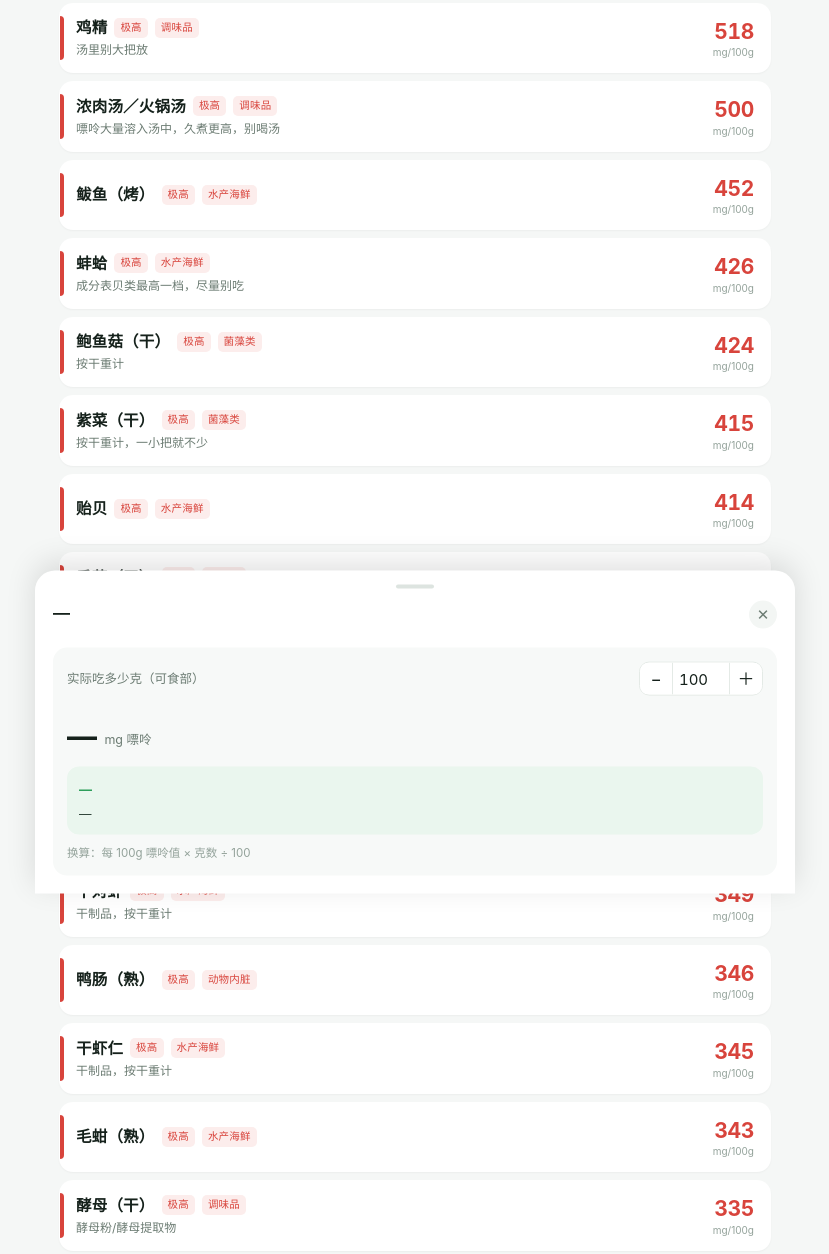
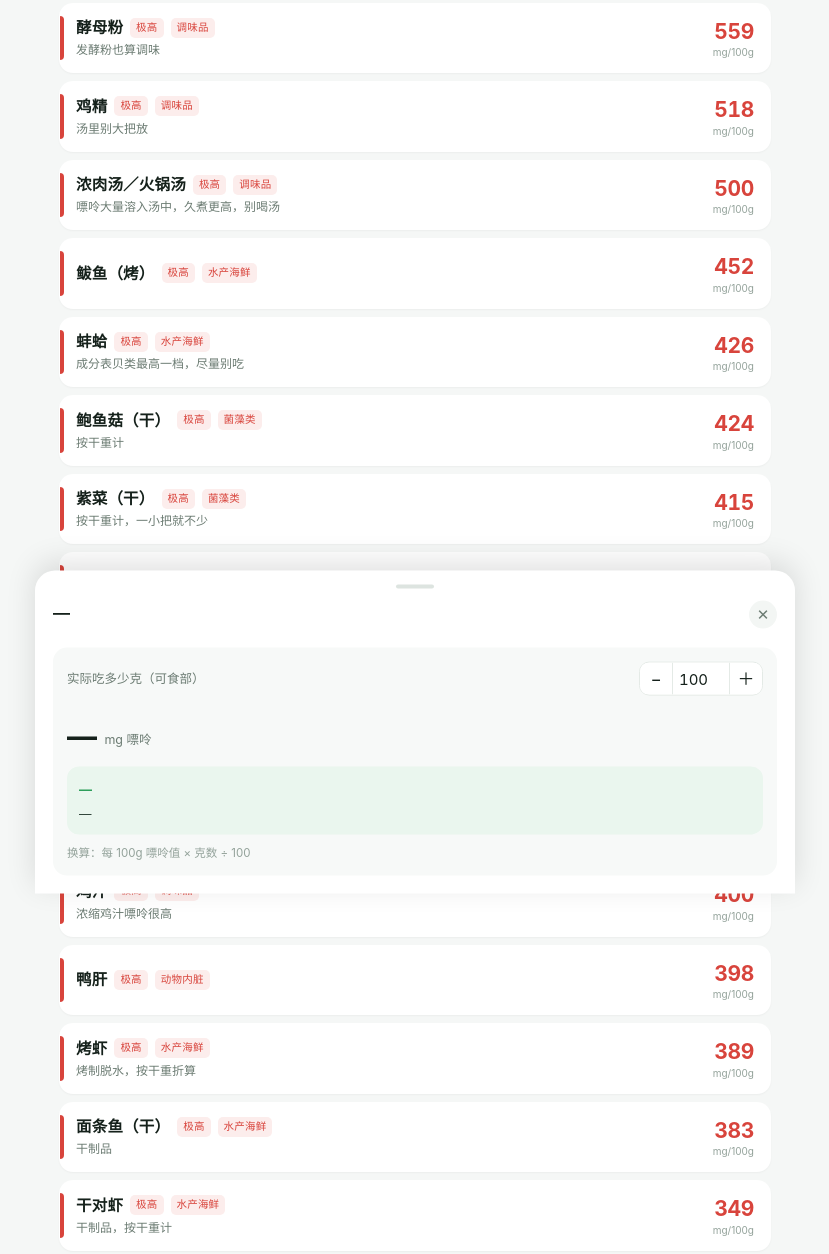
Before and after one commit to A1UN0727/purine-chart, a plain HTML site: page index.html in a window 1280 px wide. Shown: the part 236-1490 px from the top of the page, without its empty margins (225-1054 px from the left). Drawn offline with Linux system fonts and the light colour scheme.

Commit message:
Add files via upload

```diff
--- a/index.html
+++ b/index.html
@@ -241,12 +241,12 @@
       <li><i class="dot" style="background:var(--mid)"></i><span><b>中</b>　30–75　部分蔬菜、菌菇、豆制品、粗粮，缓解期少量</span></li>
       <li><i class="dot" style="background:var(--low)"></i><span><b>低</b>　&lt;30　奶蛋、多数蔬果、精白主食，日常可放心</span></li>
     </ul>
-    <div class="src">数值参考国家卫生健康委《成人高尿酸血症与痛风食养指南（2024年版）》附录1，原始数据出自《中国食物成分表》2019 第6版/第二册（总嘌呤值）；贝类（蛤蜊/文蛤/蚌蛤/蛏子/赤贝/扇贝/海螺等）与禽畜部位（鸡胸、鸡腿、鸡架）取自同书「水产虾贝类」「禽畜肉及制品」表，并经人民日报、光明网等转载核对。螺类（田螺/螺蛳）成分表只给区间「≥150」，本表按档位下限 150 记录。少数常见食物表内没有收录，标了「文献参考值」，只作量级参考。同类食物因品种、部位、产地、干鲜状态不同会有差异，本表为参考值，不构成医疗建议。</div>
+    <div class="src">数值参考国家卫生健康委《成人高尿酸血症与痛风食养指南（2024年版）》附录1，原始数据出自《中国食物成分表》2019 第6版/第二册（总嘌呤值）；本轮新增条目（牛蛙腿肉 92、河蟹、对虾、鲮鱼、猪脑、鹅肝、猪耳朵、西蓝花、菜花、豆角、干茶树菇、黑木耳、香菇粉、虾皮、酵母粉、鸡汁等）取自同一套成分表并经北京市疾控中心整理稿核对。贝类（蛤蜊/文蛤/蚌蛤/蛏子/赤贝/扇贝/海螺等）与禽畜部位（鸡胸、鸡腿、鸡架）取自同书「水产虾贝类」「禽畜肉及制品」表。螺类（田螺/螺蛳）成分表只给区间「≥150」，按档位下限 150 记录。酒类数值按每 100ml 计（啤酒 6、黄酒 11.6、清酒 1.2、红酒 0.4、白酒近 0），风险主要在酒精而非嘌呤。少数食物表内没有收录，标了「文献参考值」，只作量级参考。同类食物因品种、部位、产地、干鲜状态不同会有差异，本表为参考值，不构成医疗建议。</div>
   </div>
 
   <div class="tip">手机上用：浏览器打开后点「分享 / 菜单 → 添加到主屏幕」，桌面会多一个图标，以后点图标直接进，不用再翻链接。点任意一行可以按克数算这顿吃进多少毫克。</div>
 
-  <div class="tip" style="background:#FFF7E8;color:#7A5F22">啤酒、白酒的嘌呤数值不算高，但酒精会抑制尿酸排泄、促进生成，属于痛风明确的诱发因素，建议避免；含糖饮料与果汁的果糖同样会升高尿酸，看嘌呤值之外也要看这两项。</div>
+  <div class="tip" style="background:#FFF7E8;color:#7A5F22">酒类已单独列为一类（数值按每 100ml 计）：啤酒 6、黄酒 12、白酒与清酒约 1、红酒 0.4 mg — 嘌呤看着都不高，但酒精会抑制尿酸排泄、促进生成，啤酒与黄酒是痛风最明确的诱因，急性期一律不喝。含糖饮料与果汁的果糖同样会升尿酸，看嘌呤值之外也要看这两项。</div>
 </div>
 
 <div class="mask" id="mask"></div>
@@ -537,7 +537,7 @@ const DATA = [
   ["大海螺","水产海鲜",95,"海螺类偏低；吸汤汁另算"],
   ["小海螺","水产海鲜",97,"同上，嗦螺别喝汤"],
   ["田螺（丝螺）","水产海鲜",150,"成分表只给区间 ≥150，按档位下限记；汤别喝","丝螺 螺蛳 螺蛳肉"],
-  ["花蛤（蛤蜊）","水产海鲜",316,"花甲、蛤蜊；蒸炒都别配啤酒","花甲 蛤蜊 蛤蛎 花甲粉"],
+  ["花蛤（蛤蜊）","水产海鲜",316,"花甲、蛤蜊；蒸炒都行，汤别喝","花甲 蛤蜊 蛤蛎 花甲粉"],
   ["文蛤","水产海鲜",316,"与蛤蜊同档，按蛤蜊值","蛤"],
   ["蚌蛤","水产海鲜",426,"成分表贝类最高一档，尽量别吃","河蚌 蚌肉"],
   ["赤贝","水产海鲜",162,"刺身常见，一份就超标"],
@@ -733,7 +733,53 @@ const DATA = [
   ["凉茶","饮料",1],
   ["椰汁","饮料",1],
   ["速溶椰子粉","饮料",2],
-  ["山楂汁","饮料",2]
+  ["山楂汁","饮料",2],
+
+  // 补充：蔬菜/菌藻
+  ["西蓝花","蔬菜类",58,"蔬菜里偏高，急性期少吃"],
+  ["菜花","蔬菜类",41],
+  ["豆角","蔬菜类",40],
+  ["干茶树菇","菌藻类",293,"按干重计"],
+  ["黑木耳（干）","菌藻类",166,"按干重计","木耳"],
+  ["黑木耳（发后）","菌藻类",38,"泡发后"],
+  ["香菇粉","调味品",400,"浓缩菌菇鲜味剂"],
+
+  // 补充：豆制品
+  ["生豆浆（20%）","豆及豆制品",63,"稀一点更低"],
+
+  // 补充：畜禽
+  ["猪耳朵（熟）","畜禽肉类",124,"猪耳"],
+
+  // 补充：内脏
+  ["猪脑","动物内脏",140,"胆固醇极高，嘌呤也不低"],
+  ["鹅肝（熟）","动物内脏",408,"法式鹅肝一样高","鹅肝"],
+  ["羊肝（生）","动物内脏",226,"比鸡肝略低"],
+
+  // 补充：水产（蛙类、蟹、鱼、小海鲜）
+  ["牛蛙（腿肉）","水产海鲜",92,"蛙类按腿肉计，汤别喝","牛蛙 蛙 田鸡 蛙肉"],
+  ["鲮鱼","水产海鲜",121],
+  ["河蟹","水产海鲜",147,"大闸蟹","大闸蟹"],
+  ["对虾","水产海鲜",101],
+  ["鲜海参","水产海鲜",8,"泡发后"],
+  ["鱼豆腐","速食加工",60,"鱼糜制品"],
+
+  // 补充：水果/蛋乳/速食/调味
+  ["大枣（鲜）","水果类",13],
+  ["蜜橘","水果类",9],
+  ["鹌鹑蛋（熟）","蛋类",7],
+  ["低脂牛奶","乳类",1,"指南推荐每天300ml"],
+  ["牛肉汤（熟）","速食加工",70,"汤类按汤计，别喝汤"],
+  ["方便面（油炸）","速食加工",30,"面饼+调料包，调料拉高"],
+  ["虾皮","调味品",265,"当调料撒也带嘌呤"],
+  ["酵母粉","调味品",559,"发酵粉也算调味"],
+  ["鸡汁","调味品",400,"浓缩鸡汁嘌呤很高"],
+
+  // 酒类（数值按每 100ml 计；嘌呤不高但酒精本身升尿酸）
+  ["啤酒","酒类",6,"每100ml。数值低，但酒精抑制尿酸排泄，啤酒最易诱发","扎啤"],
+  ["黄酒","酒类",12,"每100ml。绍兴酒约11.6，酒类里最高","绍兴酒 花雕"],
+  ["红葡萄酒","酒类",0.4,"每100ml。嘌呤极低，但酒精仍是诱因","红酒 葡萄酒"],
+  ["白酒","酒类",1,"每100ml。嘌呤几乎为零，酒精代谢产乳酸","高度酒 茅台 五粮液"],
+  ["米酒（清酒）","酒类",1,"每100ml。日式清酒约1.2","清酒 米酒 酒酿"]
 ];
 /*ENDDATA*/
 
@@ -750,14 +796,16 @@ const TIERS = [
 function tierOf(v){ return v>=150?"极高" : v>=75?"高" : v>=30?"中" : "低"; }
 function tierMeta(k){ return TIERS.find(t=>t.k===k); }
 
-const CATS = ["谷薯主食","蔬菜类","菌藻类","豆及豆制品","水果类","坚果种子","畜禽肉类","动物内脏","水产海鲜","蛋类","乳类","速食加工","饮料","调味品"];
+const CATS = ["谷薯主食","蔬菜类","菌藻类","豆及豆制品","水果类","坚果种子","畜禽肉类","动物内脏","水产海鲜","蛋类","乳类","速食加工","饮料","酒类","调味品"];
 
 /* 关联词组：搜「鸡肉」「贝壳」「螺」时把同类部位一并带出来 */
 const GROUPS = {
   "鸡肉": ["鸡胸肉","鸡腿肉","鸡架","鸡心","鸡肝","鸡胗","鸡肚（熟）","乌鸡（生）","烧鸡（熟）","乌鸡肉（熟）"],
   "贝壳": ["花蛤（蛤蜊）","文蛤","蚌蛤","赤贝","贻贝","扇贝","鲜贝","干贝","生蚝","牡蛎（熟）","蛏子","蛏子（熟）","缢蛏（小仙人）","蚬子","蚬子（熟）","毛蚶（熟）","鸳鸯贝","鲜鲍鱼","干鲍鱼","大海螺","小海螺","田螺（丝螺）"],
   "螺": ["大海螺","小海螺","田螺（丝螺）"],
-  "蛤蜊": ["花蛤（蛤蜊）","文蛤","蚌蛤"]
+  "蛤蜊": ["花蛤（蛤蜊）","文蛤","蚌蛤"],
+  "酒": ["啤酒","黄酒","红葡萄酒","白酒","米酒（清酒）"],
+  "蛙": ["牛蛙（腿肉）"]
 };
 function groupMembers(q){
   if(q.length<2) return null;
```
